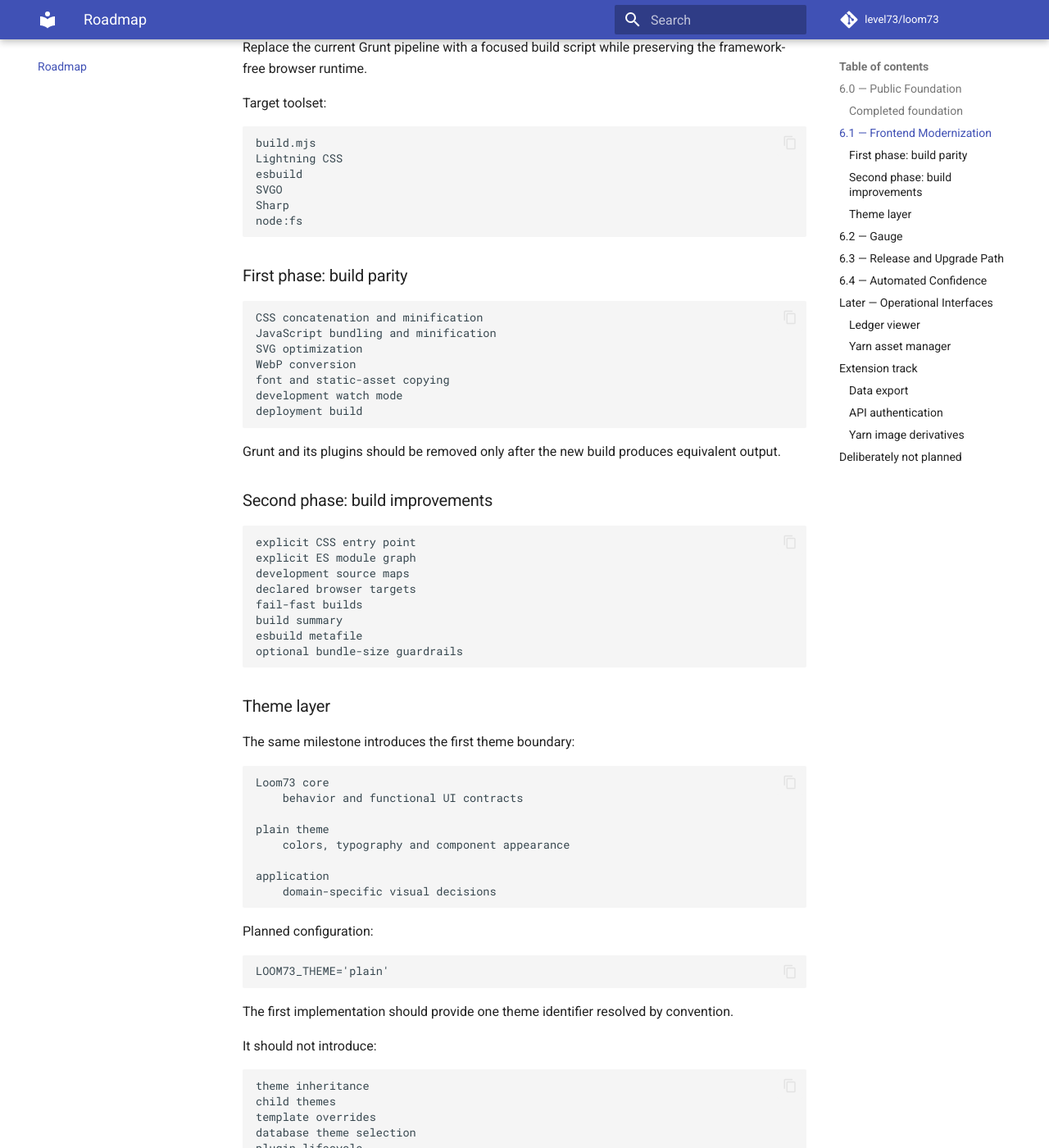
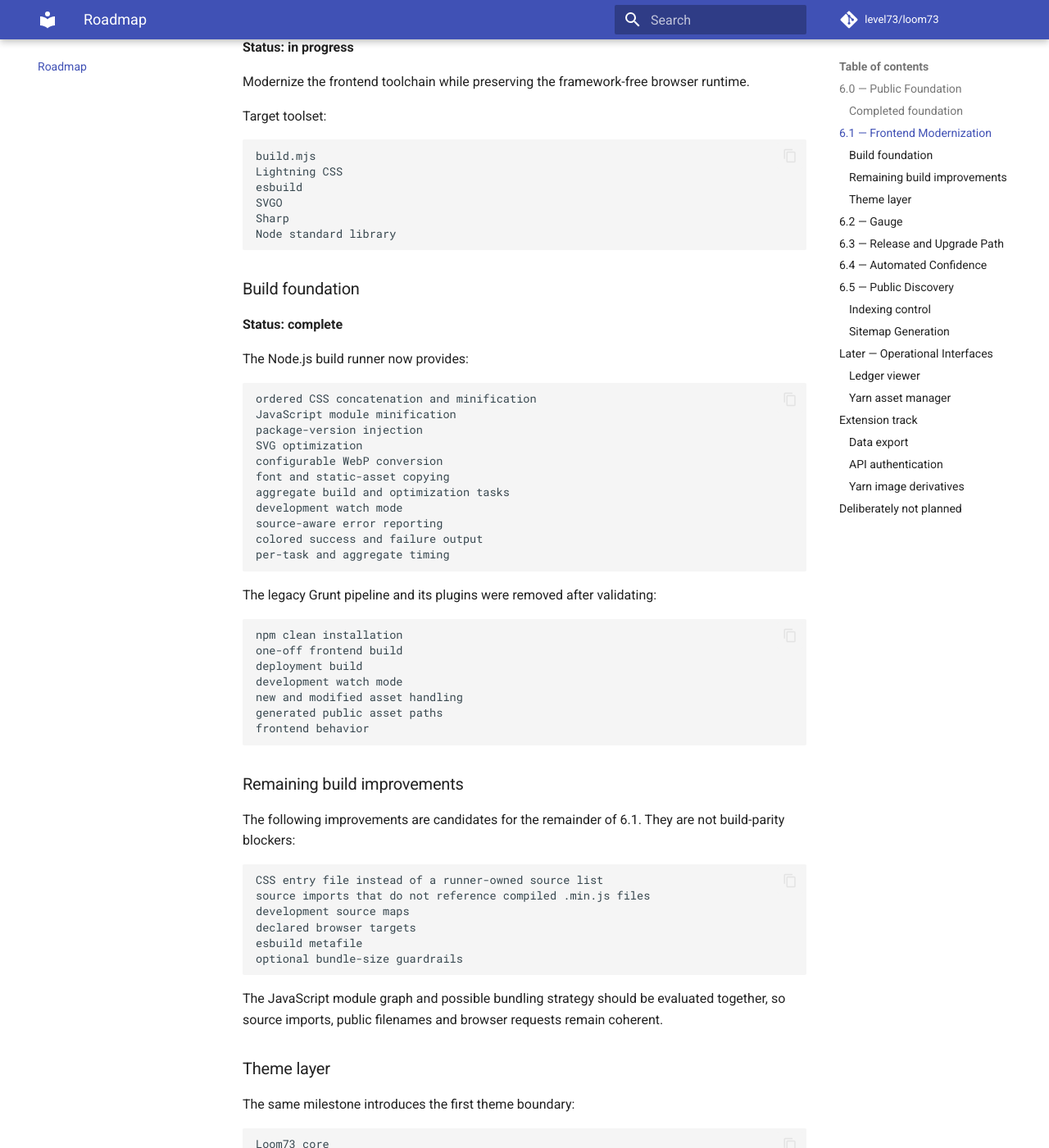
Before and after one commit to level73/loom73, an MkDocs documentation site: the page built from documentation/roadmap.md, in a window 1280 px wide and 1400 px high, scrolled down 1059 px. Shown: the whole window at 82% size. Built offline with MkDocs 1.6.1 and Material for MkDocs 9.7.7, drawn with Linux system fonts in a browser that asks for light colours; comment, search, counter and statistics services are not loaded; some of the changed text lies outside the part shown.

Commit message:
docs(roadmap): update frontend modernization status

````diff
--- a/documentation/roadmap.md
+++ b/documentation/roadmap.md
@@ -38,7 +38,9 @@ Version 6.0 should not gain another large subsystem.
 
 ## 6.1 — Frontend Modernization
 
-Replace the current Grunt pipeline with a focused build script while preserving the framework-free browser runtime.
+**Status: in progress**
+
+Modernize the frontend toolchain while preserving the framework-free browser runtime.
 
 Target toolset:
 
@@ -48,35 +50,55 @@ Lightning CSS
 esbuild
 SVGO
 Sharp
-node:fs
+Node standard library
 ```
 
-### First phase: build parity
+### Build foundation
+
+**Status: complete**
+
+The Node.js build runner now provides:
 
 ```text
-CSS concatenation and minification
-JavaScript bundling and minification
+ordered CSS concatenation and minification
+JavaScript module minification
+package-version injection
 SVG optimization
-WebP conversion
+configurable WebP conversion
 font and static-asset copying
+aggregate build and optimization tasks
 development watch mode
-deployment build
+source-aware error reporting
+colored success and failure output
+per-task and aggregate timing
 ```
 
-Grunt and its plugins should be removed only after the new build produces equivalent output.
-
-### Second phase: build improvements
+The legacy Grunt pipeline and its plugins were removed after validating:
 
 ```text
-explicit CSS entry point
-explicit ES module graph
+npm clean installation
+one-off frontend build
+deployment build
+development watch mode
+new and modified asset handling
+generated public asset paths
+frontend behavior
+```
+
+### Remaining build improvements
+
+The following improvements are candidates for the remainder of 6.1. They are not build-parity blockers:
+
+```text
+CSS entry file instead of a runner-owned source list
+source imports that do not reference compiled .min.js files
 development source maps
 declared browser targets
-fail-fast builds
-build summary
 esbuild metafile
 optional bundle-size guardrails
 ```
+
+The JavaScript module graph and possible bundling strategy should be evaluated together, so source imports, public filenames and browser requests remain coherent.
 
 ### Theme layer
 
@@ -240,6 +262,78 @@ npm clean install
 frontend build
 deployment validation
 ```
+## 6.5 — Public Discovery
+
+Make search-engine exposure an explicit choice of each installed instance.
+
+### Indexing control
+
+Indexing is disabled by default through two complementary mechanisms:
+
+```text
+robots.txt
+    controls crawler access
+
+X-Robots-Tag
+    controls indexing through the HTTP response
+```
+The versioned `.htaccess` checks for this instance-owned marker:
+```text
+storage/.loom73-indexing-enabled
+```
+
+Possible shuttle operations:
+```text
+php shuttle indexing.info
+php shuttle indexing.enable
+php shuttle indexing.disable
+```
+The commands should coordinate both `robots.txt` and the `.loom73-indexing-enabled` marker.
+
+```text
+indexing.info
+    report the marker state
+    inspect the global robots policy
+    warn when the two mechanisms disagree
+
+indexing.enable
+    configure robots.txt to allow crawling
+    create the indexing marker
+
+indexing.disable
+    remove the indexing marker
+    configure robots.txt with Disallow: /
+```
+Implementation should:
+
+- default to indexing disabled
+- preserve unrelated robots.txt directives where possible
+- write robots.txt atomically
+- report unwritable files clearly
+- leave the instance in the safer non-indexable state after partial failure
+
+### Sitemap Generation
+Add a small, explicit sitemap generator for public application resources.
+
+The generator should support:
+
+- explicit static routes
+- application-provided URL sources
+- instance URL from configuration
+- optional last-modified dates
+- URL normalization and deduplication
+- valid XML generation
+- atomic file replacement
+
+Possible Shuttle operations:
+
+```text
+php shuttle sitemap.generate
+php shuttle sitemap.info
+```
+
+The generator must not discover controller methods automatically, infer public access from route names or include protected resources.
+
 
 ## Later — Operational Interfaces
 
````
